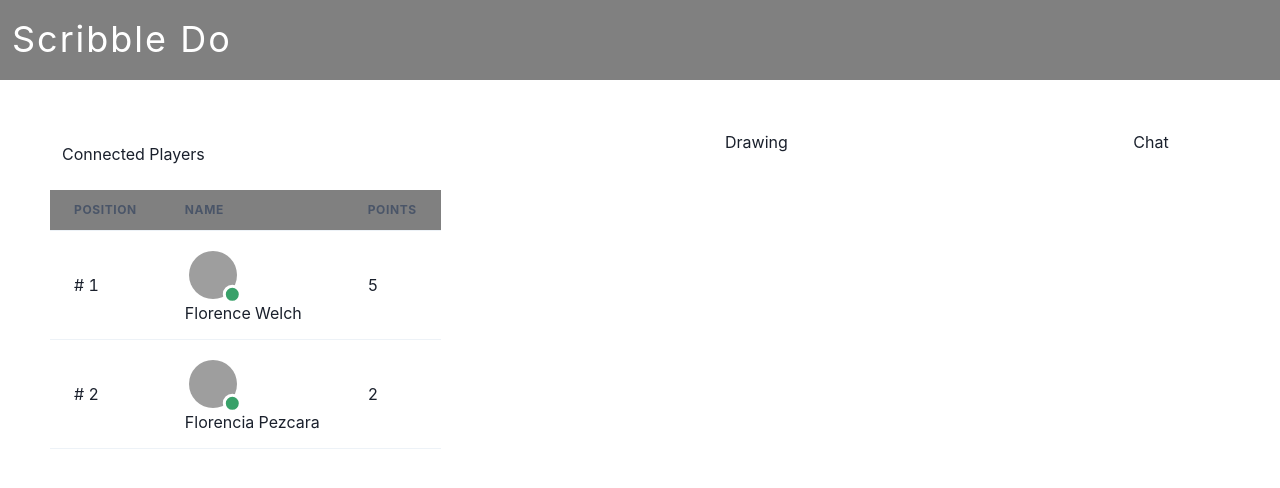
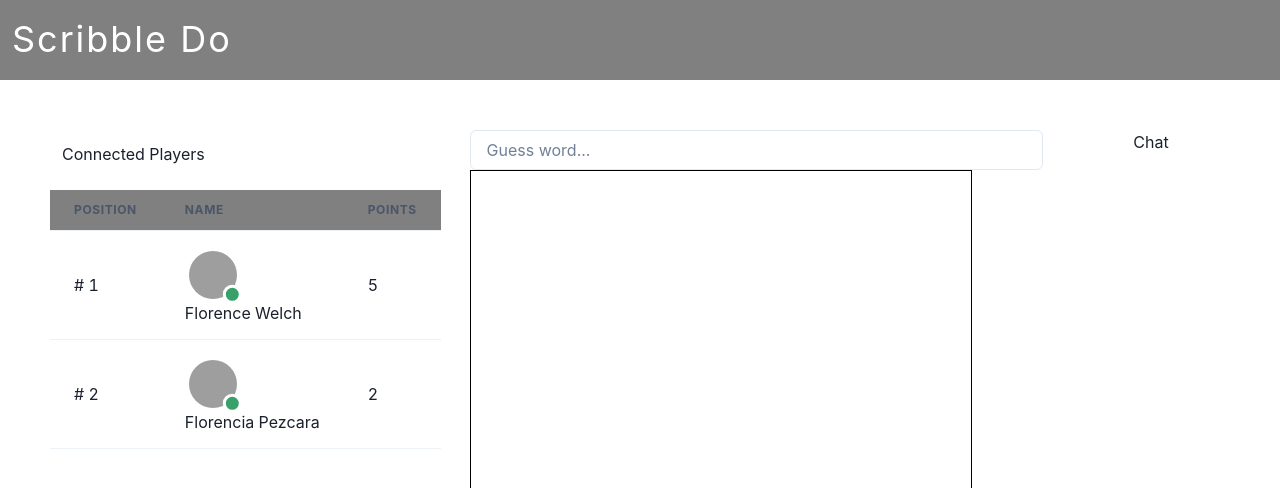
Before and after one commit to VAOkolo/_IDoodle-client, a React (Create React App) app in the folder client-hptq/: page / in a window 1280 px wide. Shown: the top 488 px of the page. Built offline with nearby package versions, Linux system fonts and the light colour scheme; no server answers; grey boxes are pictures that could not be loaded.

Commit message:
add canvas

```diff
--- a/client-hptq/package.json
+++ b/client-hptq/package.json
@@ -14,6 +14,7 @@
     "react": "^18.2.0",
     "react-dom": "^18.2.0",
     "react-scripts": "5.0.1",
+    "socket.io-client": "^4.5.1",
     "web-vitals": "^2.1.4"
   },
   "scripts": {
--- a/client-hptq/src/components/Canvas/index.js
+++ b/client-hptq/src/components/Canvas/index.js
@@ -0,0 +1,153 @@
+import React, { useEffect, useState, useRef } from "react";
+import io from "socket.io-client";
+import { Container, Box, Text } from "@chakra-ui/react";
+import Word from "../Word";
+
+const Canvas = () => {
+  //   const [message, setMessage] = useState("");
+  //   const [messageReceived, setMessageReceived] = useState("");
+  const socket = io.connect("https://hptq-backend.herokuapp.com/");
+  const [userID, setUserID] = useState("");
+  const [userGameState, setUserGameState] = useState({
+    username: userID,
+    isTurn: false,
+  });
+
+  const [room, setRoom] = useState("");
+  const [userName, setUserName] = useState("");
+  //are we drawing?
+  const [isDrawing, setIsDrawing] = useState(false);
+  //canvas - sets state of canvas. useRef stores state without triggering a re-render
+  const canvasRef = useRef(null);
+  const contextRef = useRef(null);
+
+  //socket to send message. message goes to server and then it returned to everyone apart from sender using 'broadcast'
+  //   const sendMessage = () => {
+  //     socket.emit("send_message", { message });
+  //   };
+
+  //se effect triggered when the socket value changes. socket is connected to the server listening for data
+  useEffect(() => {
+    // socket.on("recieved_message", (data) => {
+    //   setMessageReceived(data.message);
+    // });
+    socket.on("recieved_canvas", newDrawing);
+    socket.on("refreshed_canvas", refreshCanvas);
+    socket.on("recieved_id", (data) => {
+      setUserID(data);
+    });
+  }, [socket]);
+
+  // newDrawing is called when the socket receives 'recieved_canvas' data value form server.
+  function newDrawing(data) {
+    const canvas = canvasRef.current;
+
+    let image = new Image();
+    // let canvas = canvasRef.current;
+    const ctx = canvas.getContext("2d");
+    image.src = data;
+    image.onload = () => {
+      ctx.drawImage(image, 0, 0);
+    };
+  }
+  //canvas
+
+  useEffect(() => {
+    const canvas = canvasRef.current;
+    const context = canvas.getContext("2d");
+    context.lineCap = "round";
+    context.strokeStyle = "black";
+    context.lineWidth = 5;
+    contextRef.current = context;
+  }, []);
+
+  const handleSetMyTurn = () => {
+    setUserGameState({
+      isTurn: !userGameState.isTurn,
+    });
+    refreshCanvas();
+  };
+
+  const refreshCanvas = () => {
+    const canvas = canvasRef.current;
+    const context = canvas.getContext("2d");
+    context.clearRect(0, 0, canvas.width, canvas.height);
+
+    let base64ImageData = canvas.toDataURL("image/png");
+    socket.emit("refresh_canvas", base64ImageData, room);
+  };
+
+  const handleRoomSelect = () => {
+    if (userName && room) {
+      socket.emit("join_room", room);
+    }
+  };
+  const startDrawing = ({ nativeEvent }) => {
+    console.log(userGameState.isTurn);
+    if (userGameState.isTurn) {
+      const { offsetX, offsetY } = nativeEvent;
+      contextRef.current.beginPath();
+      contextRef.current.moveTo(offsetX, offsetY);
+      setIsDrawing(true);
+    }
+  };
+
+  const finishDrawing = () => {
+    const canvas = canvasRef.current;
+    contextRef.current.closePath();
+    let base64ImageData = canvas.toDataURL("image/png");
+    socket.emit("send_canvas", base64ImageData, room);
+
+    setIsDrawing(false);
+  };
+
+  const draw = ({ nativeEvent }) => {
+    // console.log('draw function', isDrawing)
+    if (!isDrawing) {
+      return;
+    }
+    const { offsetX, offsetY } = nativeEvent;
+    contextRef.current.lineTo(offsetX, offsetY);
+    contextRef.current.stroke();
+    // socket.emit("send_canvas", {x: offsetX, y: offsetY });
+  };
+
+  return (
+    <div className="App">
+      {/* <input onChange={(e) => setMessage(e.target.value)} /> */}
+      {/* <button onClick={sendMessage}> send message</button> */}
+      {/* <h1> Message </h1> */}
+      {/* {messageReceived} */}
+
+      <Container>
+        <Word />
+        <Box>
+          <canvas
+            onMouseDown={startDrawing}
+            onMouseUp={finishDrawing}
+            onMouseMove={draw}
+            ref={canvasRef}
+            height={"500px"}
+            width={"500px"}
+            style={{ border: "1px solid black" }}
+          />
+        </Box>
+
+        {/* <button onClick={handleSetMyTurn}>handleSetMyTurn</button> */}
+      </Container>
+      {/* <input
+        type="text"
+        onChange={(e) => setRoom(e.target.value)}
+        placeholder="room"
+      />
+      <input
+        type="text"
+        placeholder="username"
+        onChange={(e) => setUserName(e.target.value)}
+      />
+      <button onClick={handleRoomSelect}> Goto room </button> */}
+    </div>
+  );
+};
+
+export default Canvas;
--- a/client-hptq/src/components/GameRoom/index.js
+++ b/client-hptq/src/components/GameRoom/index.js
@@ -1,6 +1,7 @@
 import React from "react";
 import { Box, Grid, GridItem } from "@chakra-ui/react";
 import Players from "../Players";
+import Canvas from "../Canvas";
 const GameRoom = () => {
   return (
     <>
@@ -18,7 +19,9 @@ const GameRoom = () => {
         </GridItem>
 
         <GridItem colSpan={4}>
-          <Box>Drawing</Box>
+          <Box>
+            <Canvas />
+          </Box>
         </GridItem>
         <GridItem colSpan={1}>
           <Box>Chat</Box>
--- /dev/null
+++ b/client-hptq/src/components/Word/index.js
@@ -0,0 +1,19 @@
+import React, { useState } from "react";
+import { Container, Box, Text, Input } from "@chakra-ui/react";
+
+const Word = () => {
+  const [activePlayer, setActivePlayer] = useState(false);
+  return (
+    <>
+      {activePlayer ? (
+        <Text as="h4" fontSize="xl" textAlign="start">
+          Word to draw: Whatever
+        </Text>
+      ) : (
+        <Input htmlSize={4} size="md" order={2} placeholder="Guess word..." />
+      )}
+    </>
+  );
+};
+
+export default Word;
```
Also changed, not shown: 1 other file (tests, documents, lock files or other folders).
